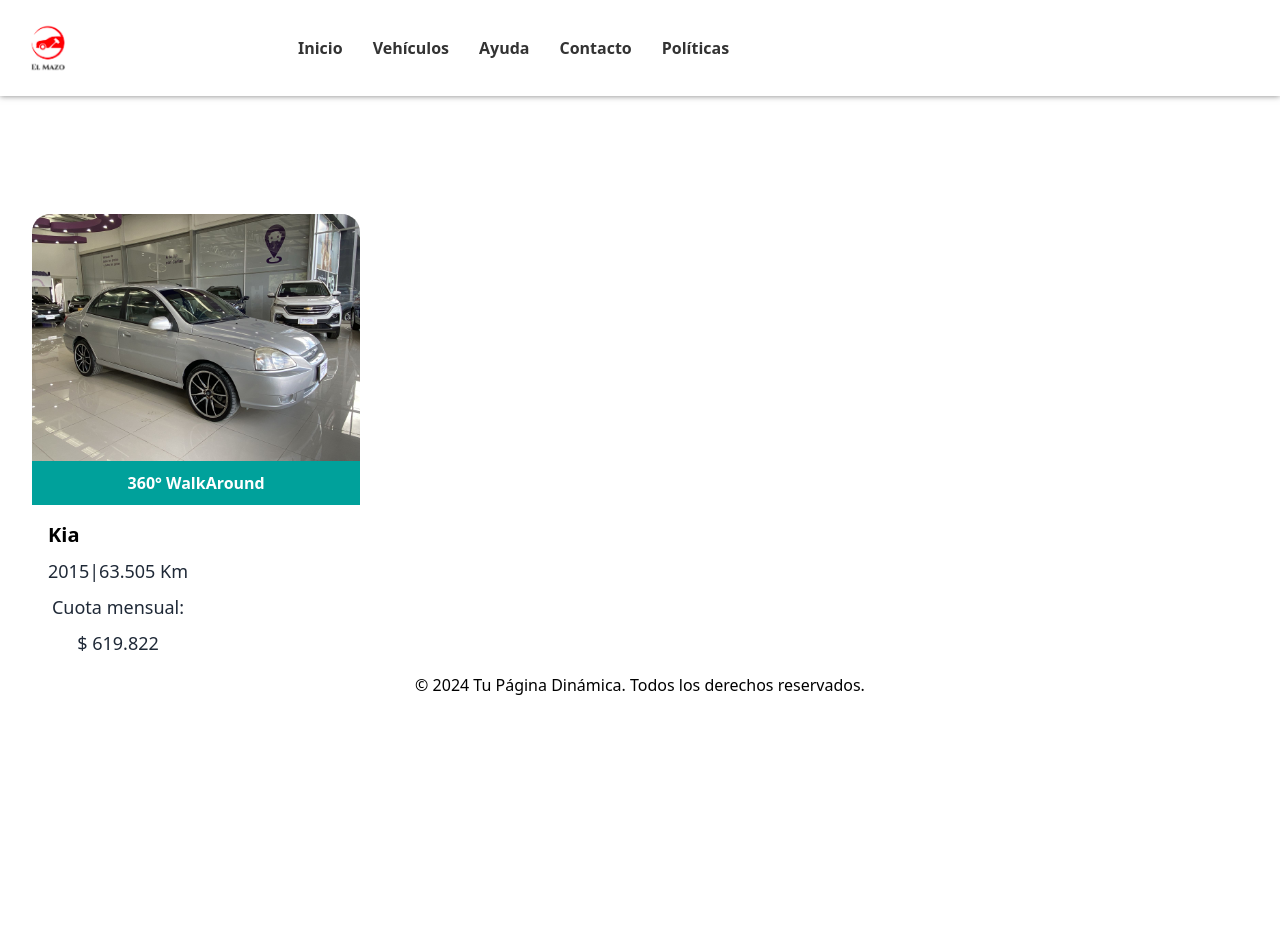
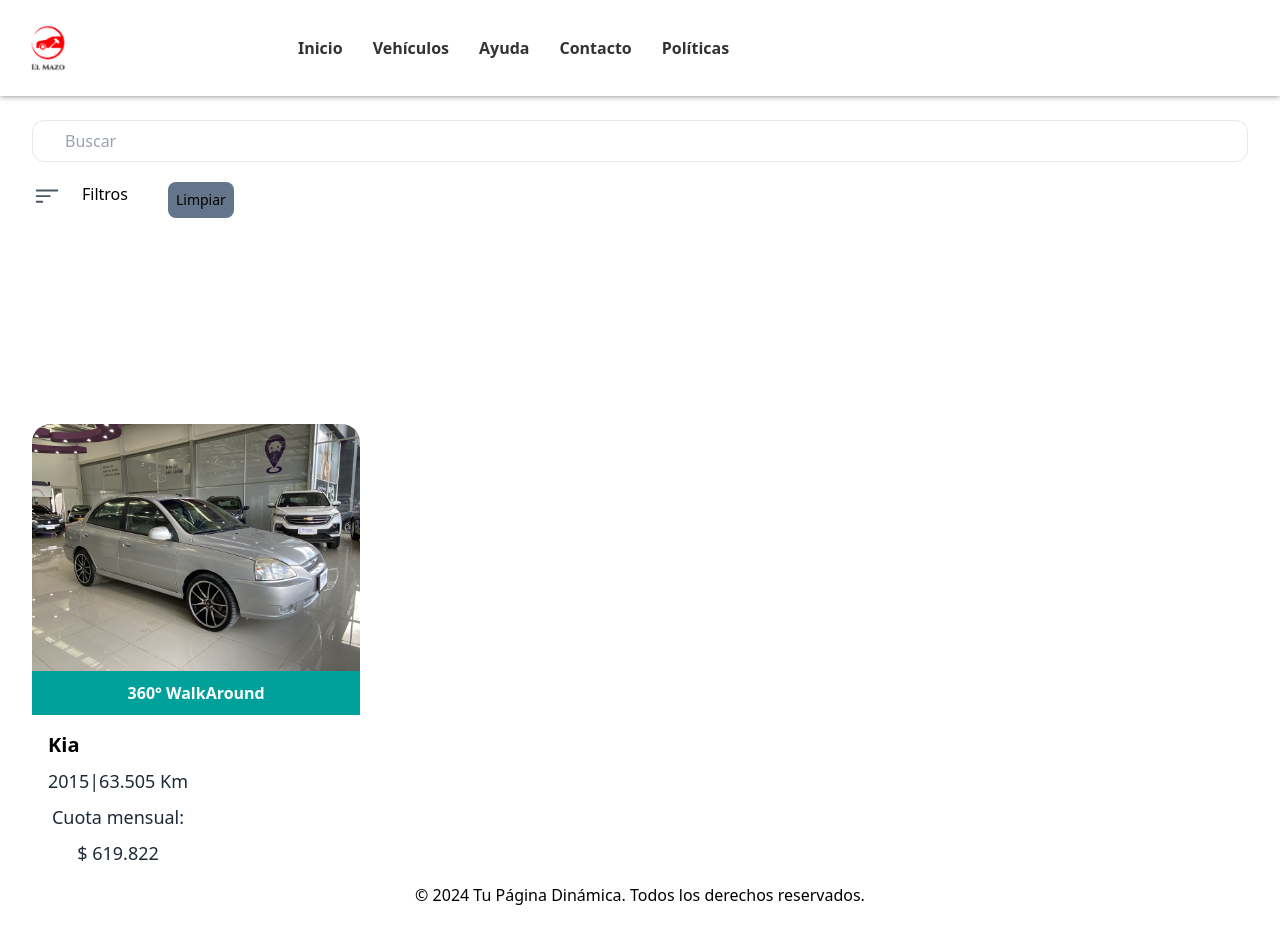
Before and after one commit to JulianMarquez2005/subasta, a React (Vite) app: page / in a window 1280 px wide. Before the commit the page ends 800 px from the top, so only its background shows below. Built offline with nearby package versions, Linux system fonts and the light colour scheme.

Commit message:
solucion de conflictos

```diff
--- a/src/App.jsx
+++ b/src/App.jsx
@@ -17,16 +17,14 @@
     <div>
       <Header />
     </div>
+    <div>
+        <FiltroBusqueda/>
+    </div>
       <Layout>
         <div>
-
               <Card />
-
-
         </div>
-
       </Layout>
-
 
       <footer>
         <p>&copy; 2024 Tu Página Dinámica. Todos los derechos reservados.</p>
```
